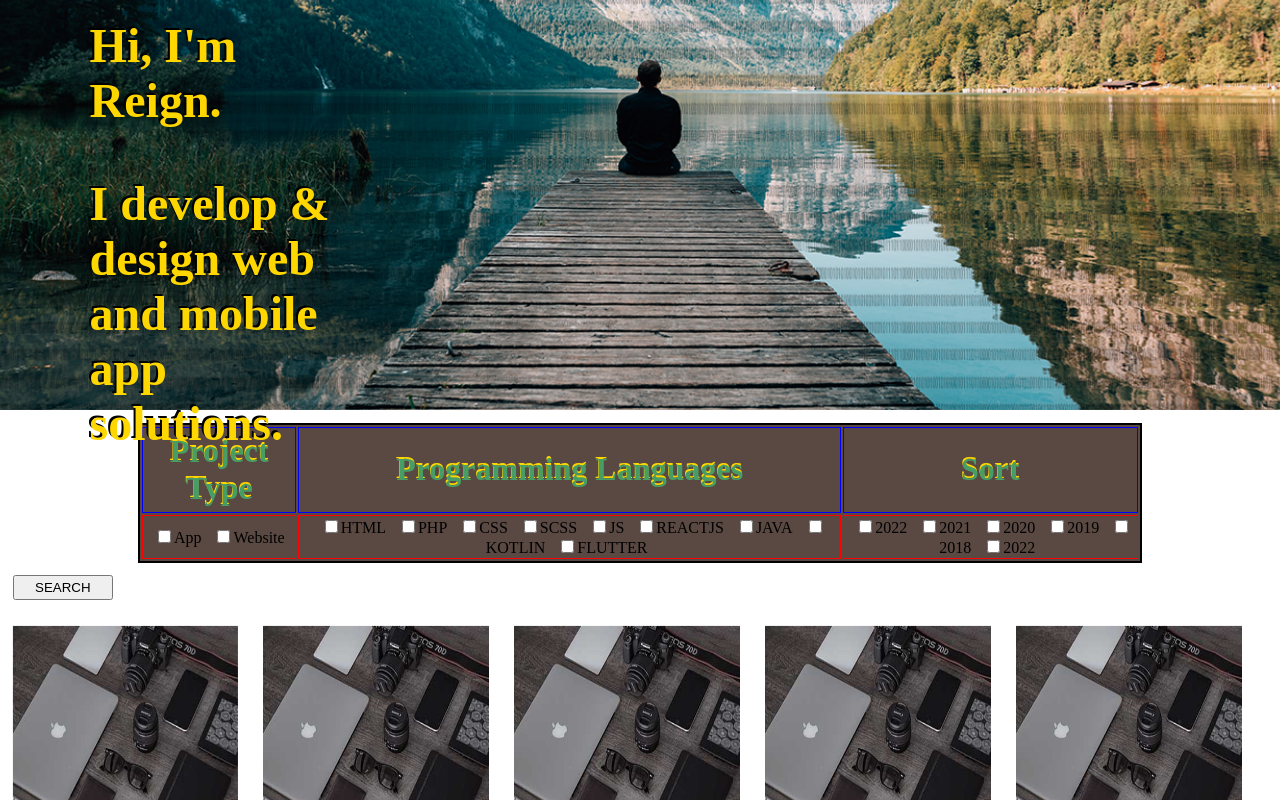
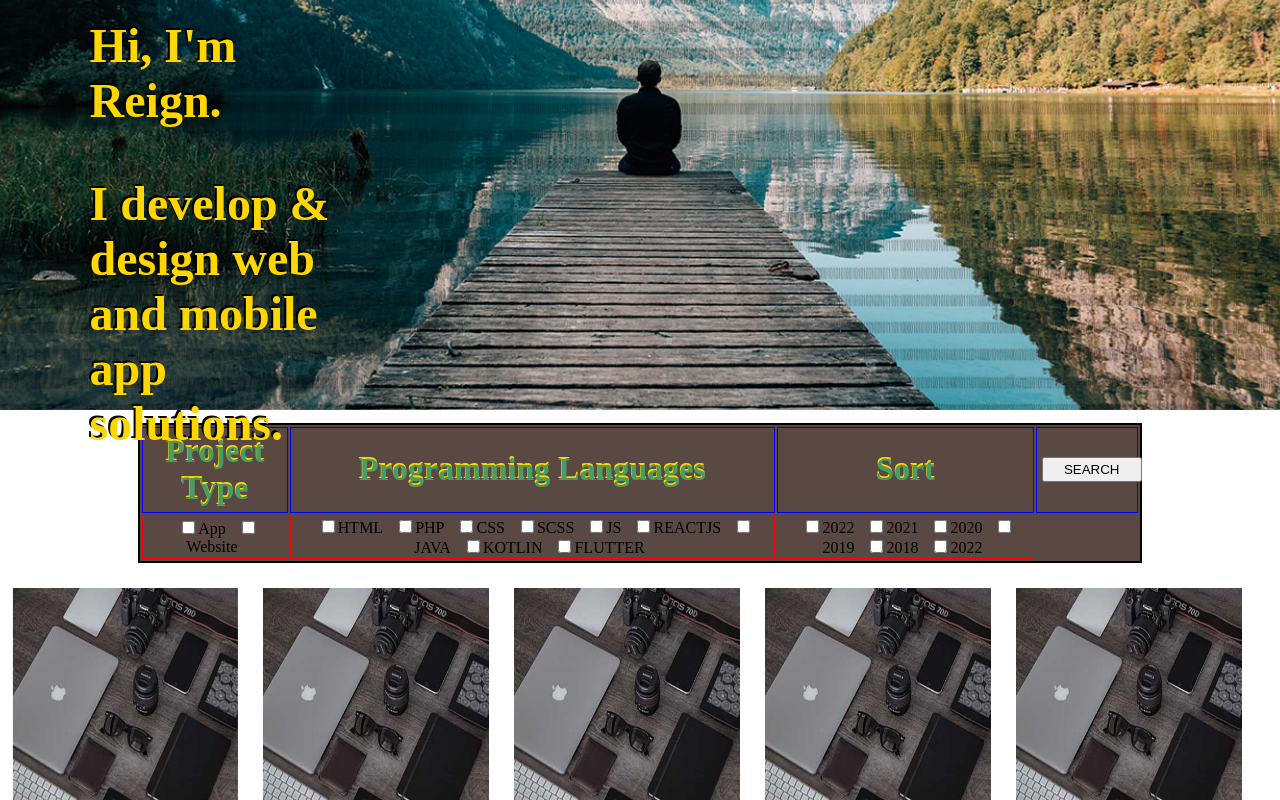
Before and after one commit to reignreapsow/react-portfolio, a React app: page /gallery in a window 1280 px wide. Shown: the part 390-1190 px from the top of the page. Built offline with nearby package versions, Linux system fonts and the light colour scheme.

Commit message:
scss corrections started

```diff
--- a/src/components/GallerySearch.js
+++ b/src/components/GallerySearch.js
@@ -53,7 +53,9 @@ class GallerySearch extends Component{
                 <tr>
                     <th>Project Type</th>
                     <th>Programming Languages</th>
-                    <th>Sort</th>
+                        <th>Sort</th>
+                        <th>
+                    <button onClick={displayProjects}>SEARCH</button> </th>
                 </tr>
                 <tr>
                     <td>
@@ -158,8 +160,8 @@ class GallerySearch extends Component{
                             </label>
                     </td>
                 </tr>
+
                 </table>
-                <button onClick={displayProjects}>SEARCH</button>
 
             </div>
         );
--- a/src/pages/AboutPage.js
+++ b/src/pages/AboutPage.js
@@ -6,7 +6,7 @@ import React from 'react';
 import Header from '../components/Header';
 import HeroSection from '../components/HeroSection';
 import ShowcaseSection from '../components/Showcase';
-import ServicesSection from '../components/ServicesSection';
+// import ServicesSection from '../components/ServicesSection';
 import ContactSection from '../components/ContactSection';
 
 
@@ -19,7 +19,7 @@ class AboutPage extends React.Component {
             <div className="App">
                 <Header />
                 <HeroSection />
-                <ServicesSection />
+                {/* <ServicesSection /> */}
                 <ShowcaseSection />
                 <ContactSection />
                 <h1>REACT is working</h1>
--- a/src/pages/ServicesPage.js
+++ b/src/pages/ServicesPage.js
@@ -14,7 +14,7 @@ export default function ServicesPage(){
                 <Header />
                 <HeroSection />
                 <ServicesSection />
-                <ShowcaseSection />
+                {/* <ShowcaseSection /> */}
                 <ContactSection />
                 <h1>REACT is working</h1>
             </div>
--- a/src/scss/App.scss
+++ b/src/scss/App.scss
@@ -8,3 +8,5 @@
 
 // GAllery Search Engine
 @forward 'src/scss/sections/gallerySearch';
+
+@forward 'src/scss/mobileView';
```
Also changed, not shown: src/scss/_mobileView.scss (added), src/scss/components/_nav.scss (line endings or trailing spaces).
